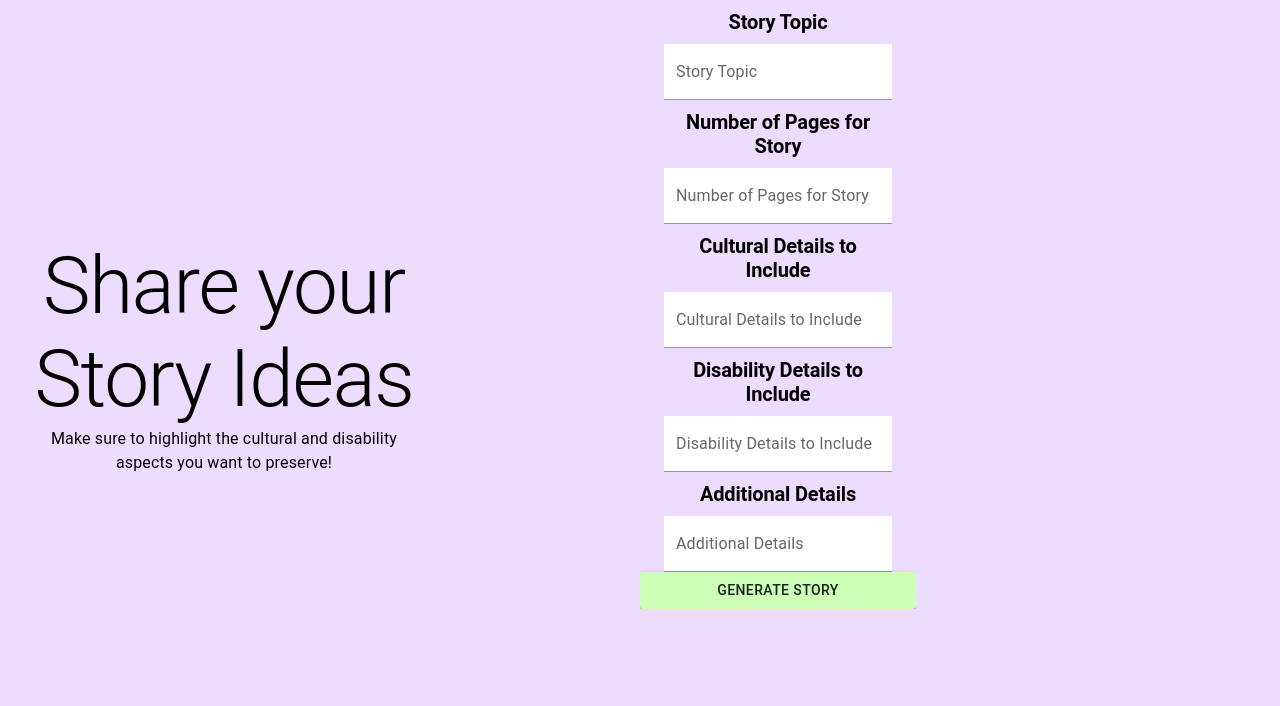
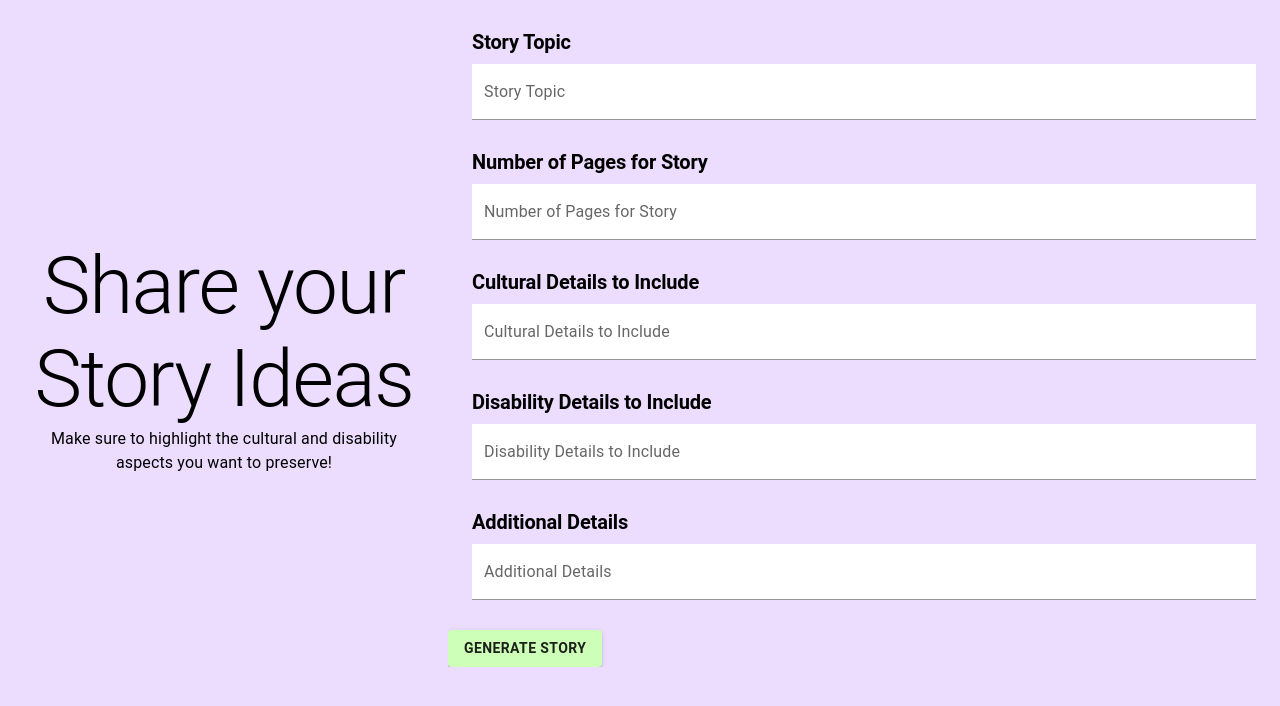
Before and after one commit to caitlynrawlings/AI_Storybook, a React (Create React App) app: page / in a window 1280 px wide. Shown: the top 706 px of the page. Built offline with nearby package versions, Linux system fonts and the light colour scheme.

Commit message:
mostly aligned properly on start screen

```diff
--- a/src/components/Button.js
+++ b/src/components/Button.js
@@ -1,12 +1,13 @@
 import { Button as MuiButton } from '@mui/material';
 import { useTheme } from '@mui/material/styles';
 
-const Button = ({ onClick, label }) => {
+const Button = ({ sx, onClick, label }) => {
     const theme = useTheme();
 
     return (
         <MuiButton sx={{
                 background: theme.palette.button1.main,
+                ...sx
             }}
             variant="contained"
             onClick={onClick}
--- a/src/components/PromptResponse.js
+++ b/src/components/PromptResponse.js
@@ -1,7 +1,7 @@
 import React from 'react';
 import TextField from '@mui/material/TextField';
 
-const PromptResponse = ({ prompt, value, onChange }) => {
+const PromptResponse = ({ sx, prompt, value, onChange }) => {
   const [textValue, setValue] = React.useState(value);
 
   const handleInputChange = (event) => {
@@ -20,6 +20,7 @@ const PromptResponse = ({ prompt, value, onChange }) => {
 
   return (
     <TextField
+      sx={{ ...sx }}
       id={prompt.replace(/\s+/g, '-').toLowerCase()}
       label={prompt}
       variant="filled"
--- a/src/pages/EditScreen.js
+++ b/src/pages/EditScreen.js
@@ -16,7 +16,7 @@ const pages = ["This is page1 text", "This is page2 text"];
 //      - numPages: int that is the number of pages in the story book
 const EditScreen = (numPages) => {
   const theme = useTheme();
-  const [edits, setEdits] = React.useState(Array(numPages).fill(''));  // Edits user wants to make after
+  const [edits, setEdits] = React.useState(Array(numPages).fill(''));  // Edits user wants to make after seeing story
 
   const handleEditsChange = (index, value) => {
     const newEdits = [...edits];
--- a/src/pages/StartScreen.js
+++ b/src/pages/StartScreen.js
@@ -46,8 +46,12 @@ const StartScreen = () => {
       <Container display="flex" flexDirection="column">
         {prompts.map((prompt, index) => (
           <div key={prompt}>
-            <Typography variant='h2' padding='10px'>{prompt}</Typography>
+            <Typography variant='h2' paddingBottom='10px' paddingTop='10px'>{prompt}</Typography>
             <PromptResponse
+              sx={{
+                width: '100%',
+                paddingBottom: '20px',
+               }}
               prompt={prompt}
               value={responses[index]}
               onChange={(textValue) => handleResponseChange(index, textValue)}
@@ -58,27 +62,25 @@ const StartScreen = () => {
     );
   };
 
-  const GenerateStoryButton = () => {
+  const GenerateStoryButton = ({ sx }) => {
     // handles logic for sending user input to gpt and going to edit screen
     // TODO:
     return (
-        <Button onClick={navigateToEditScreen} label='generate story'/>
+        <Button sx={{...sx}} onClick={navigateToEditScreen} label='generate story'/>
     )
   }
 
   return (
-    <Container maxWidth="sm" minheight='100vh'>
-      <Box display="flex">
-        <Box style={{ position: 'fixed', top: 0, left: 0, bottom: 0, width: '35%', overflowY: 'auto' }}>
-          <Instructions />
-        </Box>
-        <Box style={{ marginLeft: '50%', width: '55%', overflowY: 'auto', display: 'flex', flexDirection: 'column'}}>
-          {/* TODO: add clear input button */}
-          <StoryPrompts />
-          <GenerateStoryButton />
-        </Box>
+    <Box sx={{ display: 'flex', flexDirection: 'row'}}>
+      <Box sx={{ display: 'flex', width: '35%', overflowY: 'auto' }}>
+        <Instructions />
       </Box>
-    </Container>
+      <Box sx={{ display: 'flex', width: '65%', overflowY: 'auto', flexDirection: 'column',  alignItems: 'flex-start', marginTop: '20px', marginBottom: '40px', }}>
+        {/* TODO: add clear input button */}
+        <StoryPrompts sx={{ width: '100%' }}/>
+        <GenerateStoryButton sx={{ flexGrow: 0, marginTop: '10px' }}/>
+      </Box>
+    </Box>
   );
 };
 
--- a/src/theme.js
+++ b/src/theme.js
@@ -3,11 +3,14 @@ import { createTheme } from '@mui/material/styles';
 const theme = createTheme({
   typography: {
     h1: {
-      fontSize: '10vh'
+      fontSize: '40px'
     },
     h2: {
-      fontSize: '20px', fontWeight: 'bold'
+      fontSize: '20px', fontWeight: 'bold', textAlign: 'left'
     },
+    button: {
+      fontWeight: 'bold',
+    }
   },
   // TODO: Find colors that work with the buttons
   palette: {
```
Also changed, not shown: 1 other file (tests, documents, lock files or other folders).
